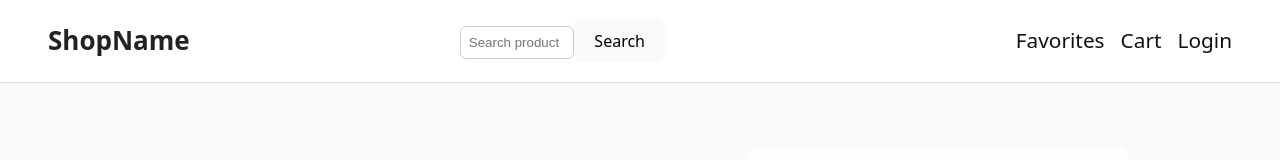
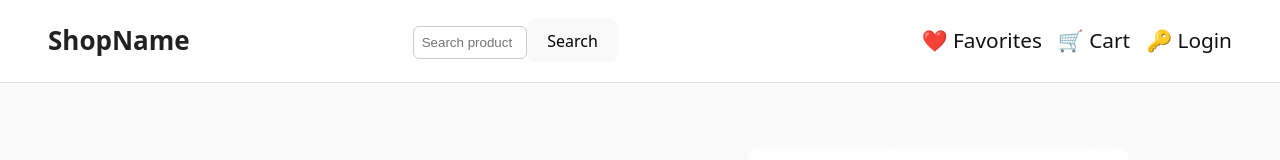
Before and after one commit to ardilyce/CS308_Project, a React app in the folder Frontend/: page / in a window 1280 px wide. Shown: the top 160 px of the page. Built offline with nearby package versions, Linux system fonts and the light colour scheme; no server answers; the HTML template or start-up script is replaced by a standard one.

Commit message:
Add profile + order pages, navigation layout, and improved navbar (logout & back button)

```diff
--- a/Frontend/src/App.jsx
+++ b/Frontend/src/App.jsx
@@ -1,4 +1,6 @@
-import { Routes, Route } from "react-router-dom";   //src/App.jsx
+import { Routes, Route } from "react-router-dom";
+import MainLayout from "./components/MainLayout.jsx";
+
 import HomePage from "./pages/HomePage.jsx";
 import SearchResults from "./pages/SearchResults.jsx";
 import Login from "./pages/Login.jsx";
@@ -8,17 +10,27 @@ import CartPage from "./pages/CartPage.jsx";
 import FavoritesPage from "./pages/FavoritesPage.jsx";
 import CheckoutPage from "./pages/CheckoutPage.jsx";
 
+import ProfilePage from "./pages/ProfilePage.jsx";
+import OrderHistoryPage from "./pages/OrderHistoryPage.jsx";
+import OrderDetailPage from "./pages/OrderDetailPage.jsx";
+
 export default function App() {
   return (
     <Routes>
-      <Route path="/" element={<HomePage />} />
-      <Route path="/search" element={<SearchResults />} />
+      <Route element={<MainLayout />}>
+        <Route path="/" element={<HomePage />} />
+        <Route path="/search" element={<SearchResults />} />
+        <Route path="/product/:id" element={<ProductDetailPage />} />
+        <Route path="/cart" element={<CartPage />} />
+        <Route path="/checkout" element={<CheckoutPage />} />
+        <Route path="/favorites" element={<FavoritesPage />} />
+        <Route path="/profile" element={<ProfilePage />} />
+        <Route path="/profile/orders" element={<OrderHistoryPage />} />
+        <Route path="/profile/orders/:orderId" element={<OrderDetailPage />} />
+      </Route>
+
       <Route path="/login" element={<Login />} />
       <Route path="/signup" element={<SignUp />} />
-      <Route path="/product/:id" element={<ProductDetailPage />} />
-      <Route path="/cart" element={<CartPage />} />
-      <Route path="/checkout" element={<CheckoutPage />} />
-      <Route path="/favorites" element={<FavoritesPage />} />
     </Routes>
   );
 }
--- /dev/null
+++ b/Frontend/src/components/MainLayout.jsx
@@ -0,0 +1,13 @@
+import Navbar from "./Navbar";
+import { Outlet } from "react-router-dom";
+
+export default function MainLayout() {
+  return (
+    <>
+      <Navbar />
+      <div className="page-content">
+        <Outlet />
+      </div>
+    </>
+  );
+}
--- /dev/null
+++ b/Frontend/src/components/NavBar.jsx
@@ -0,0 +1,80 @@
+import { Link, useNavigate, useLocation } from "react-router-dom";
+import { clearSession, getStoredUser } from "../lib/auth";
+import { useEffect, useState } from "react";
+
+export default function Navbar() {
+  const navigate = useNavigate();
+  const location = useLocation();
+  const [user, setUser] = useState(null);
+
+  useEffect(() => {
+    setUser(getStoredUser());
+  }, []);
+
+  const handleLogout = () => {
+    clearSession();
+    setUser(null);
+    navigate("/login"); // redirect user to login after logout
+  };
+
+  const displayName =
+    user?.name ||
+    user?.fullName ||
+    user?.full_name ||
+    user?.username ||
+    user?.email ||
+    "User";
+
+  // Show back button only if NOT on home or login/signup
+  const hideBackOn = ["/", "/login", "/signup"];
+  const showBackButton = !hideBackOn.includes(location.pathname);
+
+  return (
+    <nav className="navbar">
+
+      {/* 🔙 Back button */}
+      {showBackButton && (
+        <button
+          className="nav-icon"
+          onClick={() => navigate(-1)}
+          style={{ marginRight: "10px" }}
+        >
+          ⬅ Back
+        </button>
+      )}
+
+      {/* 🏪 Logo */}
+      <Link to="/" className="logo-link">
+        <span className="logo">ShopName</span>
+      </Link>
+
+      {/* 🔍 Search */}
+      <form
+        className="search-wrapper"
+        onSubmit={(e) => {
+          e.preventDefault();
+          const value = e.target.q?.value?.trim() || "";
+          if (value) navigate(`/search?q=${encodeURIComponent(value)}`);
+        }}
+      >
+        <input name="q" type="text" placeholder="Search product" className="search-bar" />
+        <button type="submit" className="search-btn">Search</button>
+      </form>
+
+      {/* 🧭 Icons and Auth */}
+      <div className="nav-icons">
+        <Link to="/favorites" className="nav-icon">❤️ Favorites</Link>
+        <Link to="/cart" className="nav-icon">🛒 Cart</Link>
+
+        {user ? (
+          <>
+            <Link to="/profile" className="nav-icon">👤 {displayName}</Link>
+            <button className="nav-icon" onClick={handleLogout}>🚪 Logout</button>
+          </>
+        ) : (
+          <Link to="/login" className="nav-icon">🔑 Login</Link>
+        )}
+      </div>
+    </nav>
+  );
+}
--- /dev/null
+++ b/Frontend/src/lib/mockOrders.js
@@ -0,0 +1,24 @@
+export const mockOrders = [
+  {
+    id: "ORD-001",
+    status: "Preparing Shipment",
+    date: "2025-01-20",
+    total: 249.90,
+    deliveryAddress: "Istanbul - Kadıköy",
+    items: [
+      { name: "Keyboard", quantity: 1, price: 199.90 },
+      { name: "Sticker Pack", quantity: 1, price: 50 }
+    ]
+  },
+  {
+    id: "ORD-002",
+    status: "Delivered",
+    date: "2025-01-10",
+    total: 120.50,
+    deliveryAddress: "Ankara - Çankaya",
+    items: [
+      { name: "Notebook", quantity: 2, price: 25.25 },
+      { name: "Pen Set", quantity: 1, price: 70 }
+    ]
+  }
+];
--- a/Frontend/src/pages/HomePage.jsx
+++ b/Frontend/src/pages/HomePage.jsx
@@ -1,51 +1,18 @@
 // src/pages/HomePage.jsx
+
 import React, { useEffect, useState } from "react";
-import { useNavigate, Link } from "react-router-dom";
+import { useNavigate } from "react-router-dom";
 import "./HomePage.css";
 import FeaturedProducts from "../components/FeaturedProducts";
 import { fetchCategories } from "../api/categories";
 
-import {
-  ACCESS_TOKEN_KEY,
-  REFRESH_TOKEN_KEY,
-  USER_KEY,
-  clearSession,
-  getStoredUser,
-} from "../lib/auth";
-
 export default function HomePage() {
   const navigate = useNavigate();
-
-  const [query, setQuery] = useState("");
   const [categories, setCategories] = useState([]);
   const [catLoading, setCatLoading] = useState(true);
   const [catError, setCatError] = useState("");
-  const [user, setUser] = useState(null);
 
-  // Navbar’daki search
-  const handleSearchSubmit = (e) => {
-    e.preventDefault();
-    if (!query.trim()) return;
-    navigate(`/search?q=${encodeURIComponent(query.trim())}`);
-  };
-
-  useEffect(() => {
-    setUser(getStoredUser());
-
-    const handleStorage = (event) => {
-      if (
-        !event.key ||
-        [ACCESS_TOKEN_KEY, REFRESH_TOKEN_KEY, USER_KEY].includes(event.key)
-      ) {
-        setUser(getStoredUser());
-      }
-    };
-
-    window.addEventListener("storage", handleStorage);
-    return () => window.removeEventListener("storage", handleStorage);
-  }, []);
-
-  // Kategorileri backend’den al
+  // Fetch categories from backend
   useEffect(() => {
     let mounted = true;
 
@@ -68,75 +35,16 @@ export default function HomePage() {
     };
   }, []);
 
-  const handleLogout = () => {
-    clearSession();
-    setUser(null);
-    navigate("/");
-  };
-
-  const displayName =
-    user?.name ||
-    user?.fullName ||
-    user?.full_name ||
-    user?.username ||
-    user?.email ||
-    "User";
-
   return (
     <div className="home-container">
-      {/* NAVBAR */}
-      <nav className="navbar">
-        <Link to="/" className="logo-link">
-          <span className="logo">ShopName</span>
-        </Link>
 
-        <form className="search-wrapper" onSubmit={handleSearchSubmit}>
-          <input
-            type="text"
-            placeholder="Search product"
-            className="search-bar"
-            value={query}
-            onChange={(e) => setQuery(e.target.value)}
-          />
-          <button type="submit" className="search-btn">
-            Search
-          </button>
-        </form>
-
-        <div className="nav-icons">
-          <Link to="/favorites" className="nav-icon">
-            Favorites
-          </Link>
-          <Link to="/cart" className="nav-icon">
-            Cart
-          </Link>
-          {user ? (
-            <>
-              <span className="nav-user">Hi, {displayName}</span>
-              <button
-                type="button"
-                className="logout-btn"
-                onClick={handleLogout}
-              >
-                Logout
-              </button>
-            </>
-          ) : (
-            <Link to="/login" className="nav-icon">
-              Login
-            </Link>
-          )}
-        </div>
-      </nav>
-
-      {/* HERO (eski tasarıma çok yakın) */}
+      {/* HERO */}
       <section className="hero">
         <div className="hero-text">
           <h1>Electronics for every need</h1>
           <p>Smartphones, laptops, TVs and more – all in one place.</p>
 
           <div className="hero-buttons">
-            {/* Shop Smartphones → /search?q=smartphone */}
             <button
               className="btn-primary"
               onClick={() => navigate("/search?q=smartphone")}
@@ -144,7 +52,6 @@ export default function HomePage() {
               Shop Smartphones
             </button>
 
-            {/* Explore Categories → sadece /search (senin 2. ekran görüntün) */}
             <button
               className="btn-secondary"
               onClick={() => navigate("/search")}
@@ -154,11 +61,14 @@ export default function HomePage() {
           </div>
         </div>
 
-        {/* Eski görsel */}
-        <img src="/auth-illustration.png" alt="Hero" className="hero-image" />
+        <img
+          src="/auth-illustration.png"
+          alt="Hero"
+          className="hero-image"
+        />
       </section>
 
-      {/* CATEGORIES BLOKU */}
+      {/* CATEGORIES */}
       <section className="categories">
         <h2>Categories</h2>
         {catLoading ? (
@@ -179,9 +89,10 @@ export default function HomePage() {
         )}
       </section>
 
-      {/* FEATURED PRODUCTS (yeni mantık kalıyor) */}
+      {/* FEATURED PRODUCTS */}
       <FeaturedProducts />
 
+      {/* FOOTER */}
       <footer className="footer">
         <p>2025 ShopName | About | Contact | Help</p>
       </footer>
--- /dev/null
+++ b/Frontend/src/pages/OrderDetailPage.jsx
@@ -0,0 +1,25 @@
+import { useParams } from "react-router-dom";
+import { mockOrders } from "../lib/mockOrders.js";
+
+export default function OrderDetailPage() {
+  const { orderId } = useParams();
+  const order = mockOrders.find(o => o.id === orderId);
+
+  if (!order) return <p>Order not found.</p>;
+
+  return (
+    <div style={{ padding: "20px" }}>
+      <h2>Order #{order.id}</h2>
+      <p>Status: <strong>{order.status}</strong></p>
+      <p>Total: {order.total}₺</p>
+      <p>Delivery Address: {order.deliveryAddress}</p>
+
+      <h3 style={{ marginTop: "20px" }}>Items:</h3>
+      <ul>
+        {order.items.map((item, index) => (
+          <li key={index}>{item.quantity}x {item.name} — {item.price}₺</li>
+        ))}
+      </ul>
+    </div>
+  );
+}
--- /dev/null
+++ b/Frontend/src/pages/OrderHistoryPage.jsx
@@ -0,0 +1,22 @@
+import { Link } from "react-router-dom";
+import { mockOrders } from "../lib/mockOrders.js";
+
+export default function OrderHistoryPage() {
+  return (
+    <div style={{ padding: "20px" }}>
+      <h2>My Orders</h2>
+
+      {mockOrders.length === 0 && <p>You have no orders yet.</p>}
+
+      <ul style={{ marginTop: "20px" }}>
+        {mockOrders.map(order => (
+          <li key={order.id} style={{ marginBottom: "15px" }}>
+            <Link to={`/profile/orders/${order.id}`}>
+              🧾 Order #{order.id} — <strong>{order.status}</strong> — {order.total}₺
+            </Link>
+          </li>
+        ))}
+      </ul>
+    </div>
+  );
+}
--- /dev/null
+++ b/Frontend/src/pages/ProfilePage.jsx
@@ -0,0 +1,15 @@
+import { Link } from "react-router-dom";
+
+export default function ProfilePage() {
+  return (
+    <div style={{ padding: "20px" }}>
+      <h2>My Profile</h2>
+
+      <ul style={{ marginTop: "20px" }}>
+        <li><Link to="/profile/orders">🛒 Purchase History</Link></li>
+        <li><Link to="/favorites">❤️ Favorites</Link></li>
+        <li><Link to="/settings">⚙️ Account Settings (future)</Link></li>
+      </ul>
+    </div>
+  );
+}
```
Also changed, not shown: 1 other file (tests, documents, lock files or other folders).
